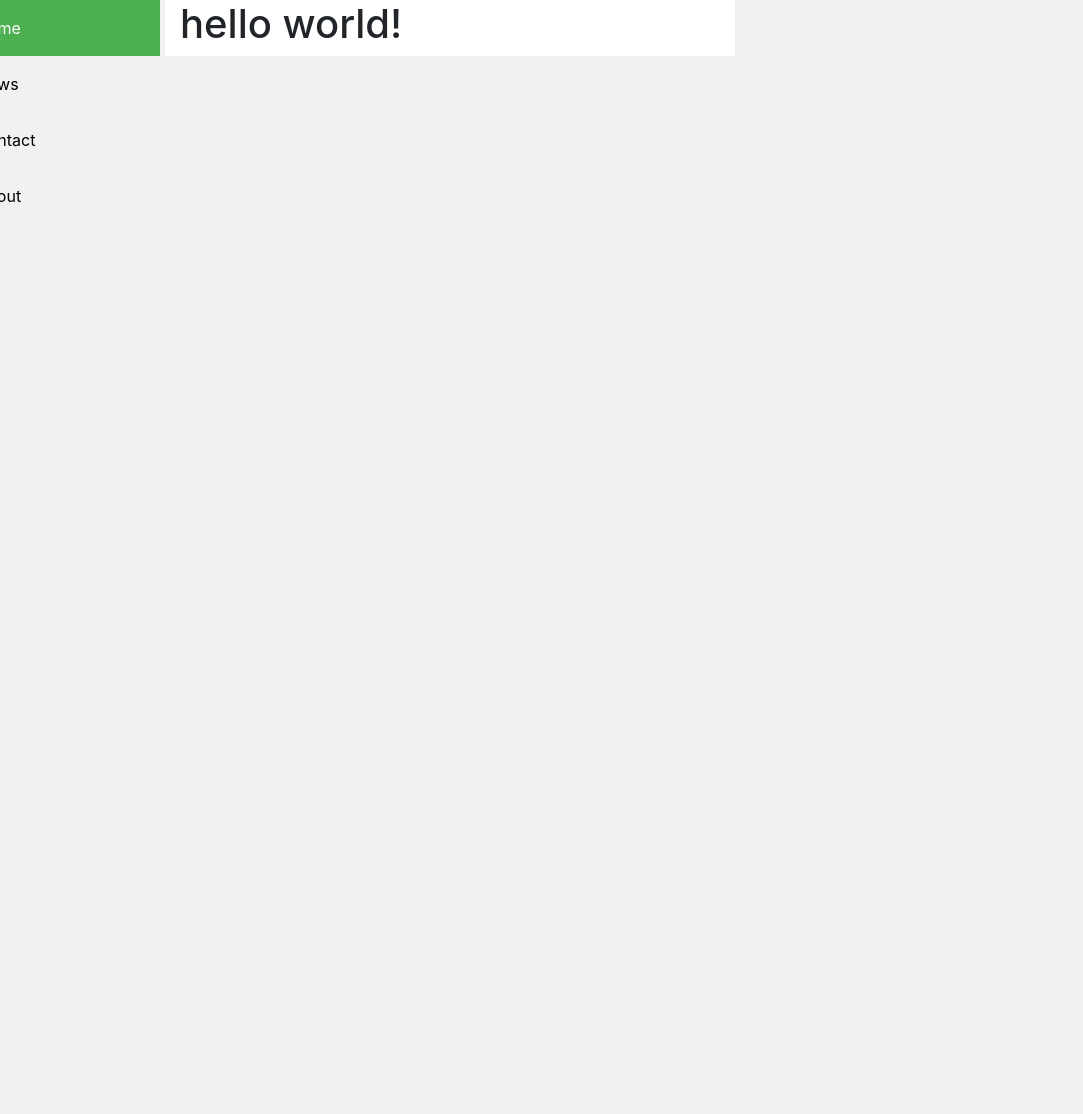
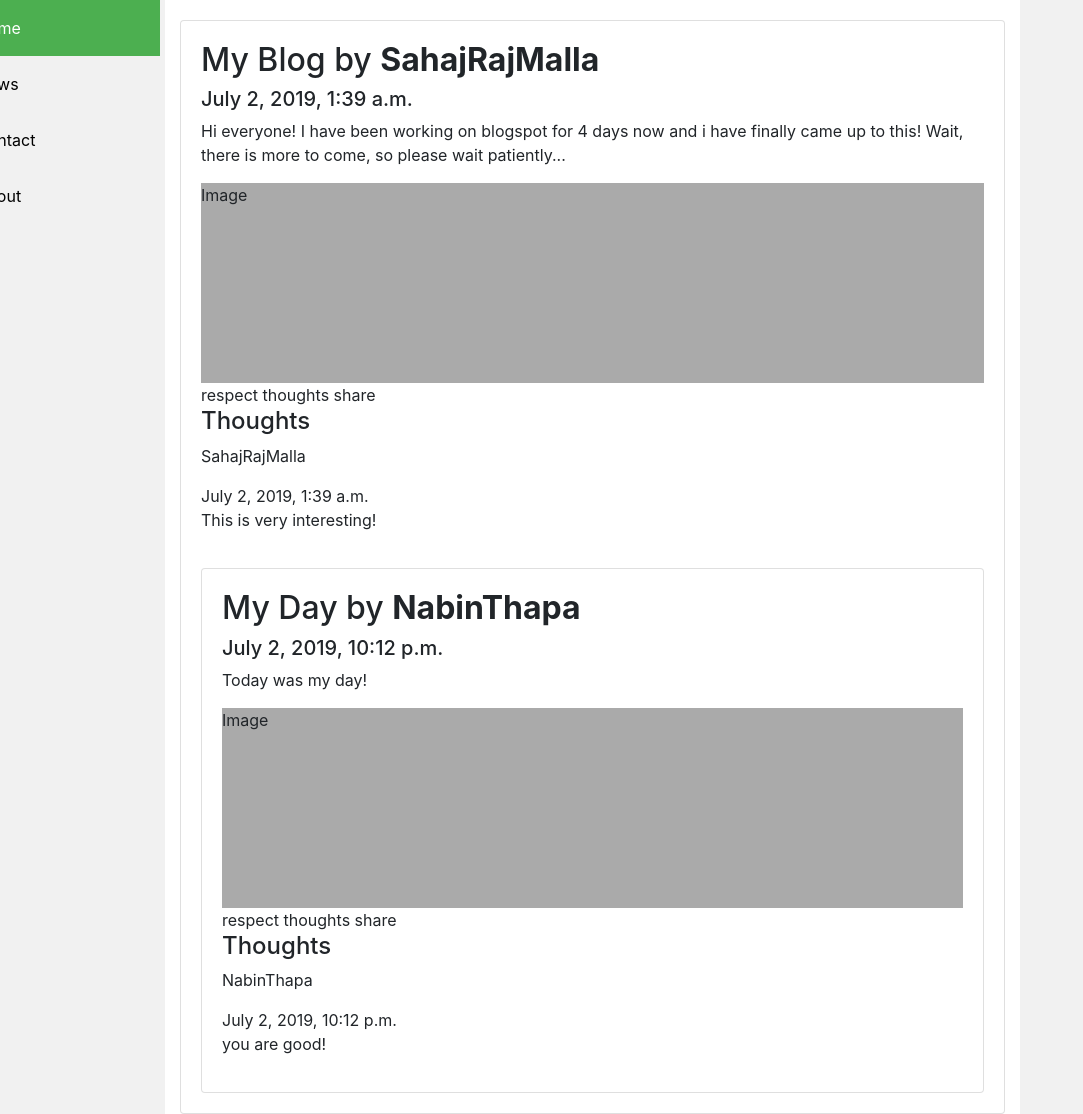
Before and after one commit to sahajrajmalla/blogspot, a Django app: page / in a window 1280 px wide. Shown: the part 56-1170 px from the top of the page, without its empty margins (0-1083 px from the left). Before the commit the page ends 258 px from the top, so only its background shows below. Run offline with Django 3.2, Linux system fonts and the light colour scheme; data comes from the database, SQL or seed files in the repository; both versions use the stored data as it was after the commit; some libraries are stand-ins or nearby versions.

Commit message:
added database data to the template

```diff
--- a/blog/templates/blog/home.html
+++ b/blog/templates/blog/home.html
@@ -1,5 +1,44 @@
 {% extends 'blog/layout.html' %}
+{% block style %}
+.fakeimg {
+background-color: #aaa;
+width: 100%;
+height: auto;
+}
+
+/* Add a card effect for articles */
+.card {
+background-color: white;
+padding: 20px;
+margin-top: 20px;
+}
+{% endblock style %}
 {% block content %}
-<div>
-<h1>hello world!</h1>
-{% endblock content %}
+{% for blog in blogs %}
+<div class="card">
+    <div>
+        <h2>{{blog.title}} by <b>{{blog.author}}</b></h2>
+        <h5>{{blog.date}}</h5>
+    </div>
+    <div>
+        <p>{{blog.content}}</p>
+        <div class="fakeimg" style="height:200px;">Image</div>
+    </div>
+    <div>
+        <span>respect</span>
+        <span>thoughts</span>
+        <span>share</span>
+    </div>
+    <div>
+        <h4>Thoughts</h4>
+        <div>
+            <p>{{blog.author}}</p><span>{{blog.date}}</span>
+            <p>{{blog.comment}}</p>
+        </div>
+    </div>
+
+{% endfor %}
+
+
+
+    {% endblock content %}
--- a/blog/templates/blog/layout.html
+++ b/blog/templates/blog/layout.html
@@ -98,6 +98,9 @@
                 float: none;
             }
         }
+
+    {% block style %}
+    {% endblock style %}
     </style>
     {% block head %}
     {% endblock head %}
@@ -152,7 +155,7 @@
                     <a href="#about">About</a>
                 </div>
             </div>
-            <div class="col-sm-6" style="background-color: white">
+            <div class="col-sm-9" style="background-color: white">
                 {% block content %}
                 {% endblock content %}
             </div>
--- a/blog/views.py
+++ b/blog/views.py
@@ -1,8 +1,9 @@
 from django.shortcuts import render
-
+from .models import Blog
 
 # Create your views here.
 
 
 def blog_view(request):
-    return render(request, 'blog/home.html')
+    blogs = Blog.objects.all()
+    return render(request, 'blog/home.html', {"blogs": blogs})
```
Also changed, not shown: db.sqlite3.
